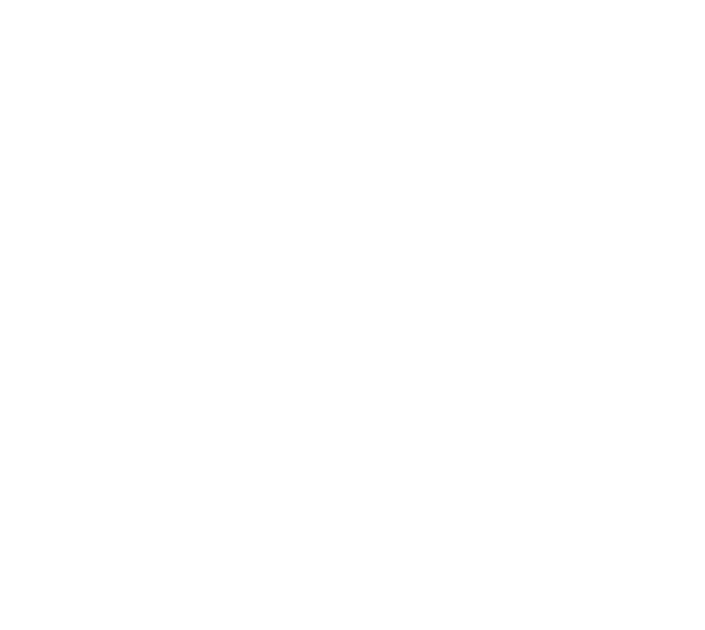
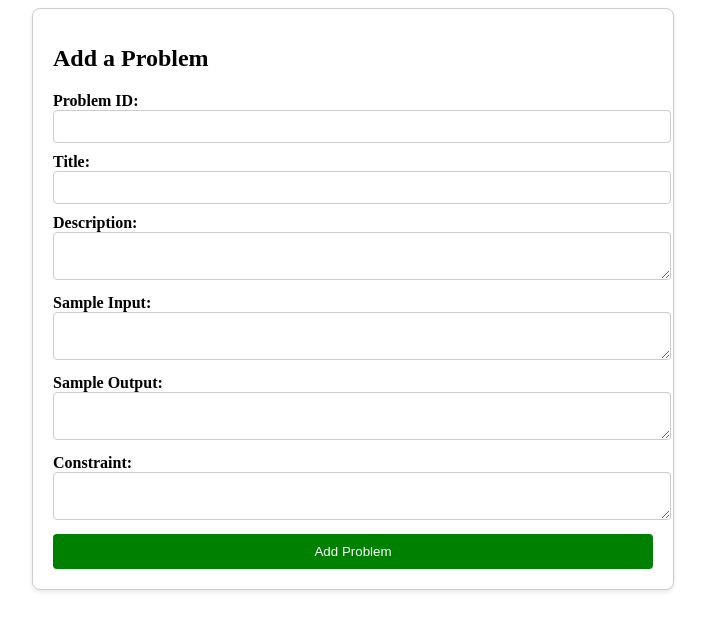
Before and after one commit to vibhoooo/CodeMonk, a React (Vite) app in the folder CodeMonk-frontend-2/CodeMonk-frontend-2/: page /problems/post in a window 1280 px wide. Shown: the top 630 px of the page, without its empty margins (287-992 px from the left). Built offline with nearby package versions, Linux system fonts and the light colour scheme.

Commit message:
frontend route for posting the problem implemented with basic functionalities along with the basic CSS

```diff
--- a/CodeMonk-frontend-2/CodeMonk-frontend-2/src/GetProblemById.jsx
+++ b/CodeMonk-frontend-2/CodeMonk-frontend-2/src/GetProblemById.jsx
@@ -89,7 +89,7 @@ int main()
 
     return 0;
 }`,
-		"C++": `#include <iostream>
+		'C++': `#include <iostream>
 using namespace std;
 
 int main()
--- a/CodeMonk-frontend-2/CodeMonk-frontend-2/src/GetProblems.jsx
+++ b/CodeMonk-frontend-2/CodeMonk-frontend-2/src/GetProblems.jsx
@@ -82,7 +82,7 @@ function GetProblems() {
 						className={`add-button ${isAdmin ? 'visible' : 'hidden'}`}
 						onClick={() => navigate('/problems/post')}
 					>
-						Add Problems
+						Add Problem
 					</button>
 				)
 			}
--- a/CodeMonk-frontend-2/CodeMonk-frontend-2/src/PostProblem.css
+++ b/CodeMonk-frontend-2/CodeMonk-frontend-2/src/PostProblem.css
@@ -0,0 +1,46 @@
+#add-problem-form {
+	max-width: 600px;
+	margin: 0 auto;
+	padding: 20px;
+	border: 1px solid #ccc;
+	border-radius: 8px;
+	background-color: #fff;
+	box-shadow: 0 2px 4px rgba(0, 0, 0, 0.1);
+}
+
+#add-problem-form h1 {
+	font-size: 24px;
+	margin-bottom: 20px;
+}
+
+#add-problem-form form {
+	display: grid;
+	gap: 10px;
+}
+
+#add-problem-form label {
+	font-weight: bold;
+	display: block;
+}
+
+#add-problem-form input,
+#add-problem-form textarea {
+	width: 100%;
+	padding: 8px;
+	border: 1px solid #ccc;
+	border-radius: 4px;
+}
+
+#add-problem-form button {
+	background-color: green;
+	color: #fff;
+	padding: 10px 20px;
+	border: none;
+	border-radius: 4px;
+	cursor: pointer;
+	transition: background-color 0.3s ease;
+}
+
+#add-problem-form button:hover {
+	background-color: green;
+}
--- a/CodeMonk-frontend-2/CodeMonk-frontend-2/src/PostProblem.jsx
+++ b/CodeMonk-frontend-2/CodeMonk-frontend-2/src/PostProblem.jsx
@@ -1,7 +1,110 @@
 import './PostProblem.css';
+import { useState } from 'react'
+import { useNavigate } from 'react-router-dom';
 
 function PostProblem() {
-
+	const navigate = useNavigate();
+	const [id, setId] = useState('');
+	const [title, setTitle] = useState('');
+	const [description, setDescription] = useState('');
+	const [sampleInput, setSampleInput] = useState('');
+	const [sampleOutput, setSampleOutput] = useState('');
+	const [constraint, setConstraint] = useState('');
+	const handleFormSubmit = async (event) =>  {
+		event.preventDefault();
+		const problemData = {
+			id,
+			title,
+			description,
+			sampleInput,
+			sampleOutput,
+			constraint
+		};
+		try {
+			const accessToken = localStorage.getItem('accessToken');
+			const response = await fetch(
+				`http://localhost:3000//admins/questions/post`,
+				{
+					method: 'POST',
+					headers: {
+						'Content-Type': 'application/json',
+						Authorization: `Bearer ${accessToken}`
+					},
+					body: JSON.stringify(
+						problemData
+					)
+				}
+			);
+			const json = await response.json();
+			if(response.ok) {
+				navigate('/problems/all');
+			}
+			else {
+				throw new Error(json.message || 'Failed to add problem');
+			}
+		}
+		catch(error) {
+			console.error('Error adding problem:', error.message);
+		}
+	};
+	return (
+		<div id='add-problem-form'>
+			<h1>Add a Problem</h1>
+			<form onSubmit={handleFormSubmit}>
+				<label>
+					Problem ID:
+					<input
+						type='text'
+						value={id}
+						onChange={(event) => setId(event.target.value)}
+						required
+					/>
+				</label>
+				<label>
+					Title:
+					<input
+						type='text'
+						value={title}
+						onChange={(event) => setTitle(event.target.value)}
+						required
+					/>
+				</label>
+				<label>
+					Description:
+					<textarea
+						value={description}
+						onChange={(event) => setDescription(event.target.value)}
+						required
+					/>
+				</label>
+				<label>
+					Sample Input:
+					<textarea
+						value={sampleInput}
+						onChange={(event) => setSampleInput(event.target.value)}
+						required
+					/>
+				</label>
+				<label>
+					Sample Output:
+					<textarea
+						value={sampleOutput}
+						onChange={(event) => setSampleOutput(event.target.value)}
+						required
+					/>
+				</label>
+				<label>
+					Constraint:
+					<textarea
+						value={constraint}
+						onChange={(event) => setConstraint(event.target.value)}
+						required
+					/>
+				</label>
+				<button type='submit'>Add Problem</button>
+			</form>
+		</div>
+	);
 };
 
 export default PostProblem;
```
